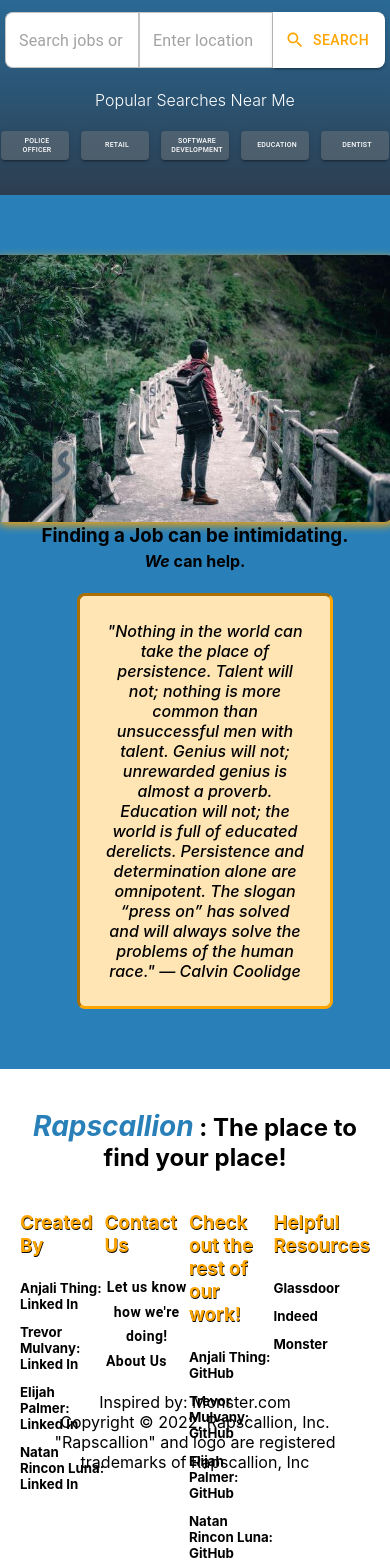
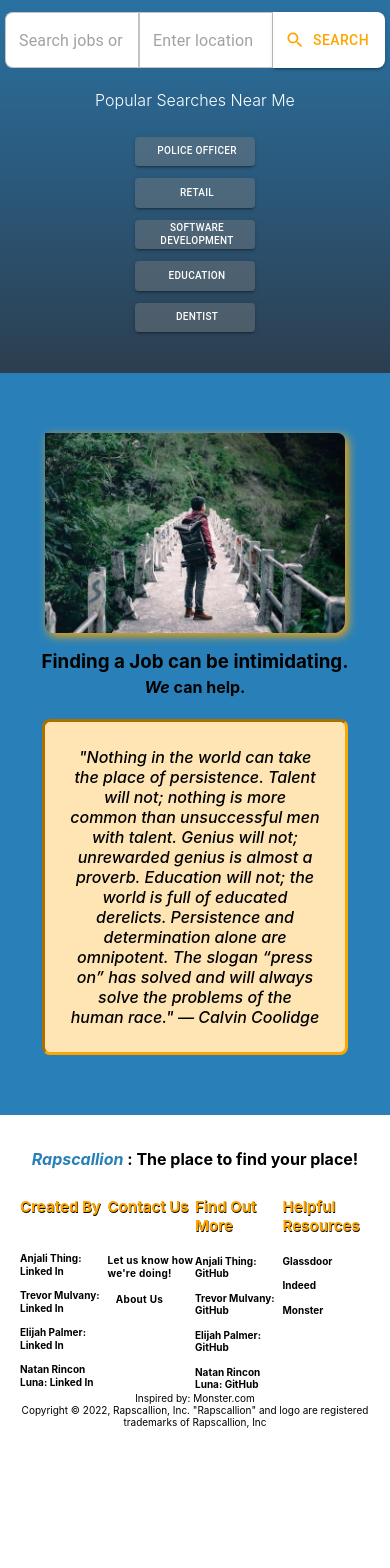
Before and after one commit to ElijahMPalmer/rapscallion, a React (Create React App) app: page / in a window 390 px wide. Shown: the part 230-1798 px from the top of the page. After the commit the page ends 1678 px from the top, so only its background shows below. Built offline with nearby package versions, Linux system fonts and the light colour scheme; no server answers; the HTML template or start-up script is replaced by a standard one.

Commit message:
Improved Mobile responsiveness

```diff
--- a/public/env.js
+++ b/public/env.js
@@ -28,7 +28,7 @@ window.env = {
   "npm_config_local_prefix": "/home/elijah/VSCode/rapscallion",
   "DBUS_SESSION_BUS_ADDRESS": "unix:path=/run/user/1000/bus",
   "COLORTERM": "truecolor",
-  "GIO_LAUNCHED_DESKTOP_FILE_PID": "93152",
+  "GIO_LAUNCHED_DESKTOP_FILE_PID": "241050",
   "COLOR": "1",
   "NVM_DIR": "/home/elijah/.nvm",
   "npm_config_metrics_registry": "https://registry.npmjs.org/",
--- a/src/App.css
+++ b/src/App.css
@@ -291,10 +291,12 @@
 
     @media screen and (max-width: 780px) {
         #job-qoute {
-            width: 200px;
+            width: 250px;
+            margin-left: 0;
         }
         #jobImg {
-            width: 400px;
+            width: 300px;
+            margin-bottom: 15px;
         }
         main {
             width: 380px;
@@ -312,4 +314,17 @@
         .logo-container {
             margin-right: 8px;
         }
+        .footer-col {
+            min-height: 35.2px;
+            font-size: 15px;
+        }
+        .footer-links {
+            font-size: 10px;
+            margin: 2px 0;
+            padding: 5px 0;
+            line-height: 1.25;
+        }
+        #footer-inspire {
+            margin-top: 10px;
+        }
     }
--- a/src/components/Footer.jsx
+++ b/src/components/Footer.jsx
@@ -51,37 +51,41 @@ function Footer() {
       <Row>
         <Column>
           <Content>
-            <h3>Created By</h3>
-            <h5>
+            <h3 className="footer-col">Created By</h3>
+            <h5 className="footer-links">
               Anjali Thing:{" "}
               <a
+                className="footer-links"
                 target="_blank"
                 href="https://www.linkedin.com/in/anjali-thing/"
               >
                 Linked In
               </a>
             </h5>
-            <h5>
+            <h5 className="footer-links">
               Trevor Mulvany:{" "}
               <a
+                className="footer-links"
                 target="_blank"
                 href="https://www.linkedin.com/in/trevor-mulvany/"
               >
                 Linked In
               </a>
             </h5>
-            <h5>
+            <h5 className="footer-links">
               Elijah Palmer:{" "}
               <a
+                className="footer-links"
                 target="_blank"
                 href="https://www.linkedin.com/in/elijah-palmer/"
               >
                 Linked In
               </a>
             </h5>
-            <h5>
+            <h5 className="footer-links">
               Natan Rincon Luna:{" "}
               <a
+                className="footer-links"
                 target="_blank"
                 href="https://www.linkedin.com/in/natan-rincon-luna/"
               >
@@ -92,23 +96,42 @@ function Footer() {
         </Column>
         <Column>
           <Content>
-            <h3>Contact Us</h3>
+            <h3 className="footer-col">Contact Us</h3>
             <Button
-              className="footer-button"
+              className="footer-button footer-links"
               variant="text"
               onClick={handleOpenFeedback}
+              sx={{
+                textAlign: "left",
+                lineHeight: "1.25",
+                fontFamily: "-apple-system, BlinkMacSystemFont, Segoe UI, Roboto, Oxygen, Ubuntu, Cantarell, Fira Sans, Droid Sans, Helvetica Neue, sans-serif",
+                }}
             >
               Let us know how we're doing!
             </Button>
             <div>
-            <Button className="footer-button" aria-describedby={id} type="button" onClick={handleClick}>
+              <Button
+                className="footer-button footer-links"
+                aria-describedby={id}
+                type="button"
+                onClick={handleClick}
+                sx={{
+                  textAlign: "left",
+                  marginRight: '2px',
+                  fontFamily:
+                    "-apple-system, BlinkMacSystemFont, Segoe UI, Roboto, Oxygen, Ubuntu, Cantarell, Fira Sans, Droid Sans, Helvetica Neue, sans-serif",
+                  }}
+              >
                 About Us
               </Button>
               <Popper id={id} open={open} anchorEl={anchorEl} transition>
                 {({ TransitionProps }) => (
                   <Fade {...TransitionProps} timeout={350}>
                     <Box sx={{ border: 1, p: 1, bgcolor: "background.paper" }}>
-                    Rapscallion was created by four aspiring software engineers with a vision of creating the world's greatest job finding website. We hope you enjoy it as much as we enjoyed making it!
+                      Rapscallion was created by four aspiring software
+                      engineers with a vision of creating the world's greatest
+                      job finding website. We hope you enjoy it as much as we
+                      enjoyed making it!
                     </Box>
                   </Fade>
                 )}
@@ -119,26 +142,26 @@ function Footer() {
 
         <Column>
           <Content>
-            <h3>Check out the rest of our work!</h3>
-            <h5>
+            <h3 className="footer-col">Find Out More</h3>
+            <h5 className="footer-links">
               Anjali Thing:{" "}
               <a target="_blank" href="https://github.com/anjali-th">
                 GitHub
               </a>
             </h5>
-            <h5>
+            <h5 className="footer-links">
               Trevor Mulvany:{" "}
               <a target="_blank" href="https://github.com/waterpolo509">
                 GitHub
               </a>
             </h5>
-            <h5>
+            <h5 className="footer-links">
               Elijah Palmer:{" "}
               <a target="_blank" href="https://github.com/ElijahMPalmer">
                 GitHub
               </a>
             </h5>
-            <h5>
+            <h5 className="footer-links">
               Natan Rincon Luna:{" "}
               <a target="_blank" href="https://github.com/natanrinconluna">
                 GitHub
@@ -148,33 +171,48 @@ function Footer() {
         </Column>
         <Column>
           <Content>
-            <h3>Helpful Resources</h3>
+            <h3 className="footer-col">Helpful Resources</h3>
             <h5>
               {" "}
-              <a target="_blank" href="https://www.glassdoor.com">
+              <a
+                target="_blank"
+                href="https://www.glassdoor.com"
+                className="footer-links"
+              >
                 Glassdoor
               </a>
             </h5>
             <h5>
               {" "}
-              <a target="_blank" href="https://www.indeed.com">
+              <a
+                target="_blank"
+                href="https://www.indeed.com"
+                className="footer-links"
+              >
                 Indeed
               </a>
             </h5>
             <h5>
               {" "}
-              <a target="_blank" href="https://www.monster.com">
+              <a
+                target="_blank"
+                href="https://www.monster.com"
+                className="footer-links"
+              >
                 Monster
               </a>
             </h5>
           </Content>
         </Column>
       </Row>
-      <Content>Inspired by: Monster.com</Content>
+
+      <Content id='footer-inspire'>Inspired by: Monster.com</Content>
       <Content>
         Copyright © 2022, Rapscallion, Inc. "Rapscallion" and logo are
         registered trademarks of Rapscallion, Inc
       </Content>
+
+
       {/* Start of Modal */}
       <Modal
         aria-labelledby="simple-modal-title"
@@ -263,9 +301,18 @@ const Container = styled.div`
     font-size: 28px;
     color: rgb(41, 128, 185);
   }
-  a{
+  a {
     color: black;
     text-decoration: none;
+  }
+
+  @media (max-width: 600px) {
+    h2{
+      font-size: 16px;
+    }
+    em{
+      font-size: 16px;
+    }
   }
 `;
 
@@ -299,9 +346,13 @@ const Column = styled.div`
 
 const Content = styled.div`
   margin: 0 auto;
+
+  @media (max-width: 780px) {
+    font-size: 10px;
+  }
 `;
 
-// ELEMENTS IN FOOTER:
+
 // CREATED BY: ANJALI THING, NATAN RINCON LUNA, ELIJAH PALMER, TREVOR MULVANY
 
 // https://www.linkedin.com/in/anjali-thing/
@@ -315,13 +366,3 @@ const Content = styled.div`
 // https://github.com/natanrinconluna
 
 // EMAIL FOR FEEDBACK FORM -----> rapscallionfeedback@gmail.com
-
-// ADD REVIEW TAG ON COMPLETED TASKS FOR GROUP REVIEW
-// ADDITIONS / FIXES TO FOOTER NOTE 04/19/22:
-
-// 1. CURSOR POINTER FOR FEEDBACK FORM BUTTON REVIEW
-// 2. UNDER "CHECK OUT REST OF OUR WORK" ---> 1. GITHUB REPO OF THIS PROJECT AS WELL AS LINK PROFILES OF ALL GROUP MEMBERS
-
-// 3. 4TH COLUMN ----> HELPFUL RESOURCES: 1. INDEED.COM //// 2. GLASSDOOR.COM
-// 4. VERY BOTTOM OF FOOTER ---> INSPIRED BY: MONSTER.COM //// Copyright © 2022, Rapscallion, Inc. "Rapscallion" and logo are registered trademarks of Rapscallion, Inc REVIEW
-// 5. ABOUT US UNDER CONTACT US SECTION
--- a/src/components/Home.jsx
+++ b/src/components/Home.jsx
@@ -200,11 +200,11 @@ const Home = () => {
                     color: "rgba(255, 255, 255, 1)",
 
                     [theme.breakpoints.down('mobile')]: {
-                      maxHeight: '29.5px',
+                      minHeight: '29.5px',
                       lineHeight: '1.25',
                       whiteSpace: "wrap",
                       width: '120px',
-                      fontSize: '7px',
+                      fontSize: '10px',
                       svg: {
                         display: 'none'
                       }
@@ -240,7 +240,7 @@ const Home = () => {
                       lineHeight: '1.25',
                       whiteSpace: "wrap",
                       width: '120px',
-                      fontSize: '7px',
+                      fontSize: '10px',
                       svg: {
                         display: 'none'
                       }
@@ -275,7 +275,7 @@ const Home = () => {
                       lineHeight: '1.25',
                       whiteSpace: "wrap",
                       width: '120px',
-                      fontSize: '7px',
+                      fontSize: '10px',
                       svg: {
                         display: 'none'
                       }
@@ -314,7 +314,7 @@ const Home = () => {
                       lineHeight: '1.25',
                       whiteSpace: "wrap",
                       width: '120px',
-                      fontSize: '7px',
+                      fontSize: '10px',
                       svg: {
                         display: 'none'
                       }
@@ -349,7 +349,7 @@ const Home = () => {
                       lineHeight: '1.25',
                       whiteSpace: "wrap",
                       width: '120px',
-                      fontSize: '7px',
+                      fontSize: '10px',
                       svg: {
                         display: 'none'
                       }
@@ -388,6 +388,10 @@ const PopularSearch = styled.div`
   }
   @media (max-width: 780px) {
     max-width: 400px;
+    flex-direction: column;
+    Button {
+      margin: 6px 0;
+    }
   }
 `;
 
@@ -420,6 +424,12 @@ const Carousel = styled.div`
   overflow-x: auto;
   overflow-y: hidden;
   width: 1450px;
+  @media (max-width: 950px) {
+    width: 750px;
+  }
+  @media (max-width: 600px) {
+    width: 350px;
+  }
 `;
 
 const JobWindow = styled.div`
--- a/src/components/JobCard.jsx
+++ b/src/components/JobCard.jsx
@@ -74,4 +74,14 @@ const Card = styled.div`
     color: black !important;
     margin: 10px 0;
   }
+  @media (max-width: 600px) {
+    min-width: 275px;
+    height: 325px;
+    h4{
+      font-size: 12px;
+    }
+    p{
+      font-size: 12px;
+    }
+  }
 `;
```
Also changed, not shown: package.json (+7 -1 lines), 1 other file (tests, documents, lock files or other folders). Lines whose indentation alone changed are shown as unchanged.
